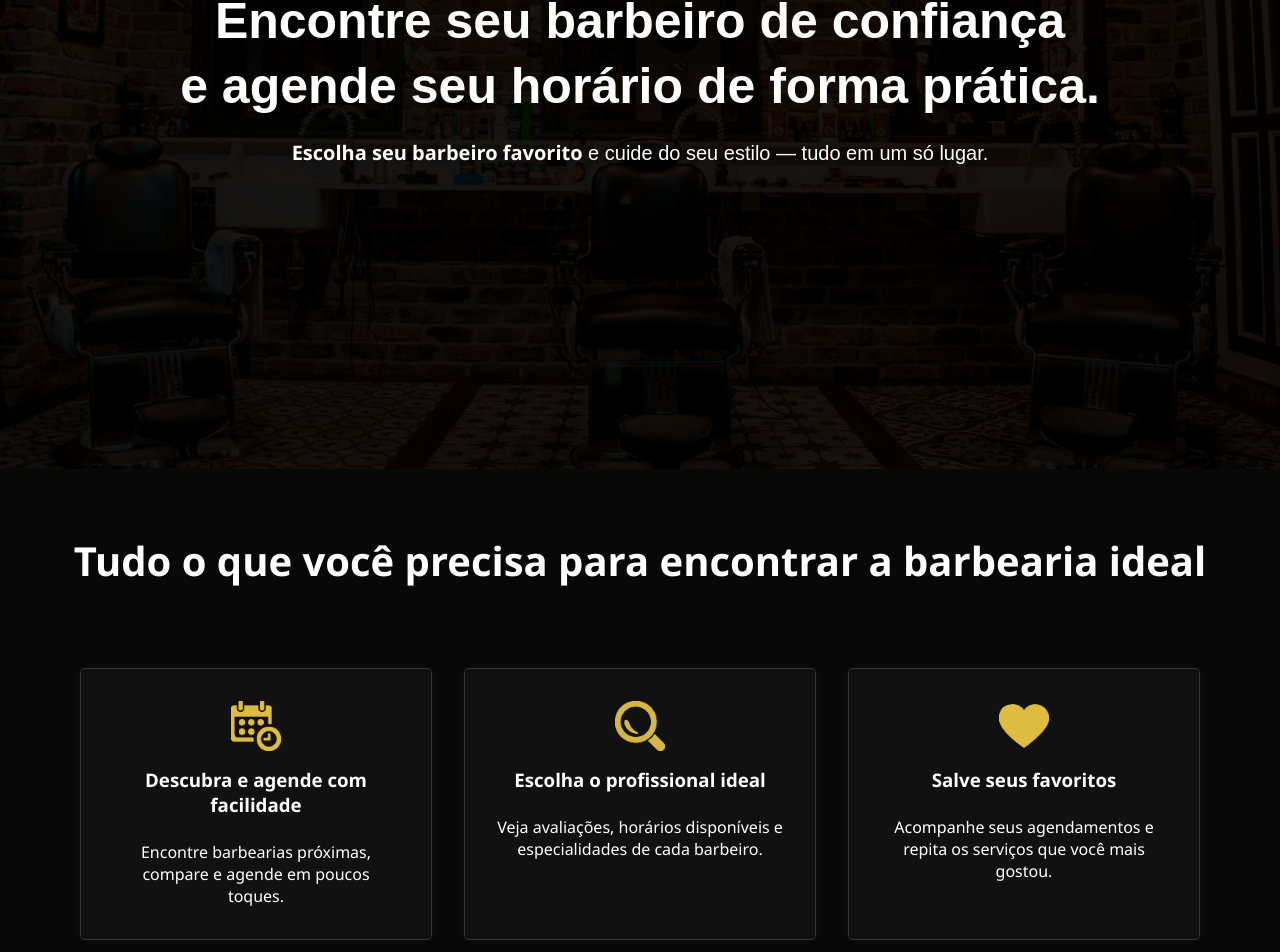
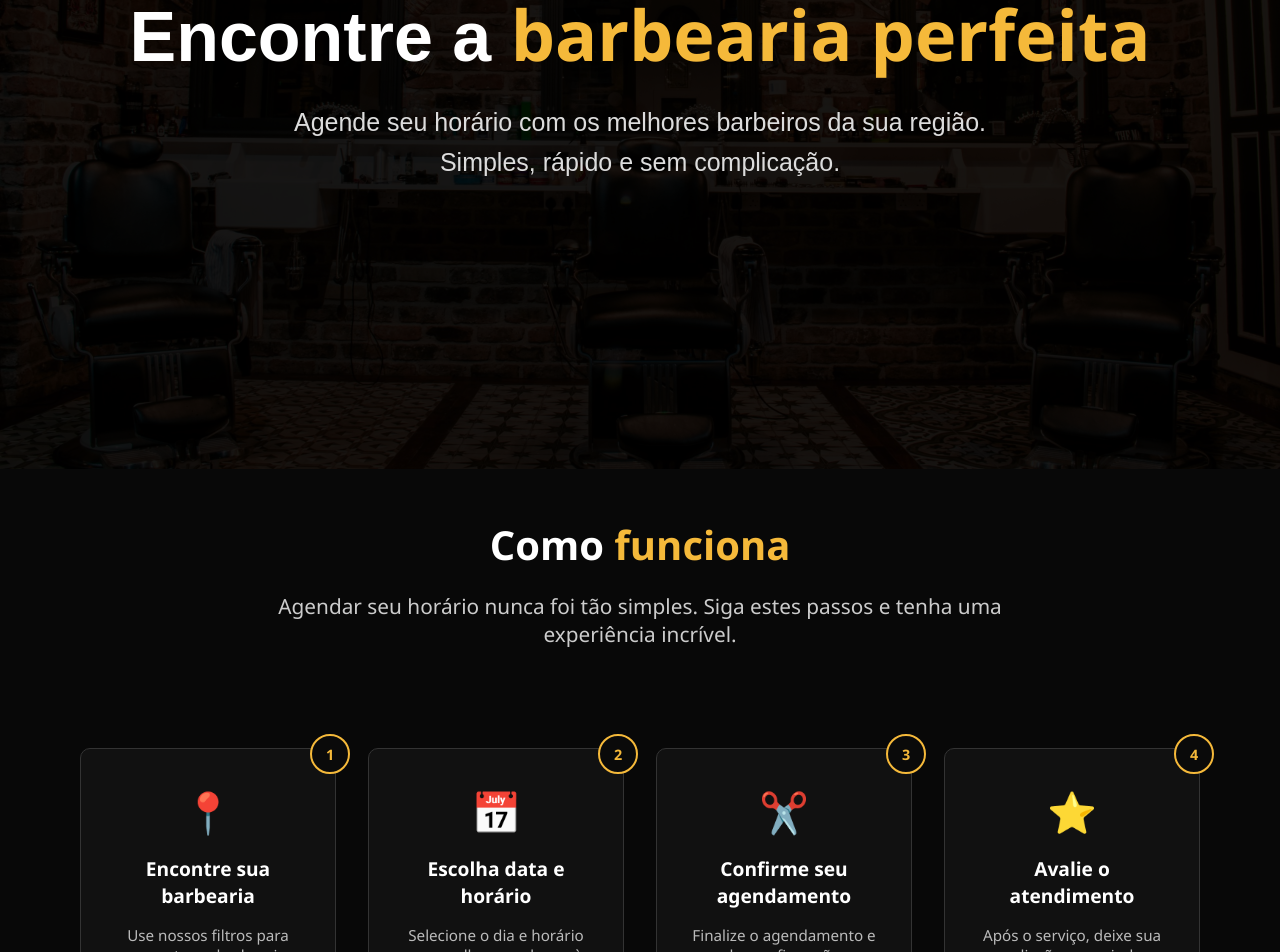
Before and after one commit to Cobarber-PI/cliente-frontend, a Vue app: page / in a window 1280 px wide. Shown: the part 331-1283 px from the top of the page. Built offline with nearby package versions, Linux system fonts and the light colour scheme.

Commit message:
feat: Arrumando detalhes  #10

```diff
--- a/src/components/introducao.vue
+++ b/src/components/introducao.vue
@@ -1,26 +1,33 @@
 <script setup>
 import { useRouter } from 'vue-router'
 const router = useRouter()
-  const cards = [
+
+const passos = [
   {
-      icon: "/public/introdução/calendario.png",
-      title: "Descubra e agende com facilidade",
-      description: "Encontre barbearias próximas, compare e agende em poucos toques.",
+    icone: "📍",
+    titulo: "Encontre sua barbearia",
+    descricao: "Use nossos filtros para encontrar a barbearia perfeita perto de você."
   },
   {
-      icon: "/public/introdução/lupa.png",
-      title: "Escolha o profissional ideal",
-      description: "Veja avaliações, horários disponíveis e especialidades de cada barbeiro."
+    icone: "📅",
+    titulo: "Escolha data e horário",
+    descricao: "Selecione o dia e horário que melhor se adequa à sua agenda."
   },
   {
-      icon: "/public/introdução/coracao.png",
-      title: "Salve seus favoritos",
-      description: "Acompanhe seus agendamentos e repita os serviços que você mais gostou."
+    icone: "✂️",
+    titulo: "Confirme seu agendamento",
+    descricao: "Finalize o agendamento e receba confirmação por email."
+  },
+  {
+    icone: "⭐",
+    titulo: "Avalie o atendimento",
+    descricao: "Após o serviço, deixe sua avaliação para ajudar outros clientes."
   }
-  ];
+]
 </script>
 
 <template>
+  <!-- Header -->
   <header>
     <div class="logo">
       <div class="marcaC">
@@ -36,30 +43,40 @@
     </nav>
   </header>
 
+  <!-- Hero -->
   <div class="container">
     <div class="imageFundo"></div>
     <div class="content">
       <h1>
-          Encontre seu barbeiro de confiança
-          <span>e agende seu horário de forma prática.</span>
+        Encontre a <span class="highlight">barbearia perfeita</span>
       </h1>
       <p>
-          <strong>Escolha seu barbeiro favorito</strong> e cuide do seu estilo — tudo em um só lugar.
+        Agende seu horário com os melhores barbeiros da sua região. <br />
+        Simples, rápido e sem complicação.
       </p>
     </div>
   </div>
 
+<!-- Cards principais -->
 <div class="flexibility">
   <div class="title-subt">
-        <h1>Tudo o que você precisa para encontrar a barbearia ideal</h1>
+    <h1>Como <span class="highlight">funciona</span></h1>
+    <p class="subtitulo">
+      Agendar seu horário nunca foi tão simples. Siga estes passos e tenha uma <br> experiência incrível.
+    </p>
   </div>
 
   <div class="cards-wrapper">
     <div class="cards-container">
-          <div v-for="(card, index) in cards" :key="index" class="card">
-            <div class="icon"><img :src=card.icon></div>
-            <h3>{{ card.title }}</h3>
-            <p>{{ card.description }}</p>
+      <div
+        v-for="(passo, index) in passos"
+        :key="index"
+        class="cartao-passo"
+      >
+        <div class="numero-passo">{{ index + 1 }}</div>
+        <div class="icone">{{ passo.icone }}</div>
+        <h3>{{ passo.titulo }}</h3>
+        <p>{{ passo.descricao }}</p>
       </div>
     </div>
   </div>
@@ -72,6 +89,7 @@
 </template>
 
 <style scoped>
+/* ---------- Header ---------- */
 header {
   position: absolute;
   top: 1.5rem;
@@ -116,102 +134,6 @@ header button:hover {
   color: black;
 }
 
-.container {
-  position: relative;
-  width: 100%;
-  height: 100vh;
-  background-color: #121212;
-}
-
-.imageFundo {
-  position: absolute;
-  width: 100%;
-  height: 100%;
-  background-image: url('/introdução/nathon-oski-EW_rqoSdDes-unsplash-scaled.jpg');
-  background-size: cover;
-  background-position: center;
-  filter: blur(0.5px) brightness(0.09);
-}
-
-.content {
-  position: relative;
-  color: white;
-  text-align: center;
-  top: 40%;
-}
-
-.content h1 {
-  font-family: 'Poppins', sans-serif;
-  font-weight: 600;
-  font-size: 50px;
-  color: #ffffff;
-  line-height: 1.3;
-  margin-bottom: 1.2rem;
-}
-
-.content h1 span {
-  display: block;
-  font-family: 'Poppins', sans-serif;
-}
-
-.content p {
-  font-family: 'Poppins', sans-serif;
-  font-weight: 400;
-  font-size: 20px;
-  color: #ffffff;
-  line-height: 1.5;
-  margin: 0 auto;
-  margin-top: 1rem;
-  max-width: 700px;
-}
-
-.botao {
-  margin-top: 3rem;
-}
-
-.botao button {
-  font-size: 18px;
-  border: none;
-  border-radius: 5px;
-  padding: 0.9rem 4rem;
-  cursor: pointer;
-  transition: 0.5s;
-  font-family: 'Poppins', sans-serif;
-  font-weight: 450;
-  background: linear-gradient(270deg, #cdcccc, #c7bfbf, #ffffff);
-  background-size: 600% 600%;
-  color: #000000;
-}
-
-.botao button:hover {
-  transform: translateY(-5px);
-  box-shadow: 0 6px 16px rgba(0, 0, 0, 0.5);
-  color: #121212;
-  background: linear-gradient(300deg, #cdcccc, #626060, #ffffff, #c89d00, #f5e1b9, #c89d00);
-  background-size: 600% 600%;
-  animation: gradienteSuave 10s ease infinite;
-}
-
-@keyframes gradienteSuave {
-  0% {
-    background-position: 0% 50%;
-  }
-
-  50% {
-    background-position: 100% 50%;
-  }
-
-  100% {
-    background-position: 0% 50%;
-  }
-}
-
-.botao p {
-  margin-top: 1rem;
-  font-size: 18px;
-  color: #ccc;
-}
-
 .marcaC {
   display: flex;
   align-items: center;
@@ -247,9 +169,60 @@ header button:hover {
   color: #fafafa;
 }
 
-.flexibility {
+/* ---------- Hero ---------- */
+.container {
+  position: relative;
   width: 100%;
   height: 100vh;
+  background-color: #121212;
+}
+
+.imageFundo {
+  position: absolute;
+  width: 100%;
+  height: 100%;
+  background-image: url('/introdução/nathon-oski-EW_rqoSdDes-unsplash-scaled.jpg');
+  background-size: cover;
+  background-position: center;
+  filter: blur(0.5px) brightness(0.09);
+}
+
+.content {
+  position: relative;
+  color: white;
+  text-align: center;
+  top: 40%;
+  padding: 0 1rem;
+}
+
+.content h1 {
+  font-family: 'Poppins', sans-serif;
+  font-weight: 700;
+  font-size: 70px;
+  line-height: 1.3;
+  margin-bottom: 1.2rem;
+}
+
+.content h1 .highlight {
+  color: #f5b93a;
+}
+
+.title-subt h1 .highlight{
+    color: #f5b93a;
+}
+
+.content p {
+  font-family: 'Poppins', sans-serif;
+  font-weight: 400;
+  font-size: 25px;
+  color: #dcdcdc;
+  line-height: 1.6;
+  max-width: 700px;
+  margin: 0 auto;
+}
+
+/* ---------- Cards principais ---------- */
+.flexibility {
   background-color: #080808;
   color: #ffffff;
   padding-bottom: 3rem;
@@ -257,7 +230,7 @@ header button:hover {
 
 .title-subt {
   text-align: center;
-  padding: 4rem 0 5rem 0;
+  padding: 3rem 0 5rem 0;
   font-size: 20px;
 }
 
@@ -288,6 +261,14 @@ header button:hover {
 .icon {
   font-size: 2rem;
   margin-bottom: 1rem;
+}
+
+.icon img {
+  width: 50px;
+  height: 50px;
+  display: block;
+  margin: 0 auto;
+  color: #c89d00;
 }
 
 .card p {
@@ -322,12 +303,77 @@ header button:hover {
   animation: gradienteSuave 10s ease infinite;
 }
 
-.icon img {
-  width: 50px;
-  height: 50px;
-  display: block;
-  margin: 0 auto;
-  color: #c89d00;
+@keyframes gradienteSuave {
+  0% { background-position: 0% 50%; }
+  50% { background-position: 100% 50%; }
+  100% { background-position: 0% 50%; }
+}
+
+.botao p {
+  margin-top: 1rem;
+  font-size: 20px;
+  color: #ccc;
+}
+
+/* ---------- Como funciona ---------- */
+
+
+
+.cartao-passo {
+  background: #111;
+  border: 1px solid #333;
+  border-radius: 10px;
+  padding: 2.2rem;
+  width: 275px;
+  position: relative;
+  transition: 0.3s;
+  text-align: center;
+}
+
+.cartao-passo:hover {
+  transform: translateY(-5px);
+  box-shadow: 0 6px 18px rgba(0,0,0,0.6);
+}
+
+.numero-passo {
+  position: absolute;
+  top: -15px;
+  right: -15px;
+  background: #0a0a0a;
+  border: 2px solid #f5b93a;
+  color: #f5b93a;
+  font-weight: bold;
+  font-size: 0.9rem;
+  padding: 0.6rem;
+  border-radius: 50%;
+  width: 40px;
+  height: 40px;
+  display: flex;
+  align-items: center;
+  justify-content: center;
+}
+
+.icone {
+  font-size: 2.5rem;
+  color: #f5b93a;
+  margin-bottom: 1rem;
+}
+
+.cartao-passo h3 {
+  font-size: 1.2rem;
+  font-weight: 600;
+}
+
+.cartao-passo p {
+  margin-top: 1rem;
+  font-size: 0.95rem;
+  color: #bbb;
+}
+
+.subtitulo {
+  font-size: 1.3rem;
+  color: #ccc;
+  padding: 20px;
 }
 
 </style>
```
Lines whose indentation alone changed are shown as unchanged.
